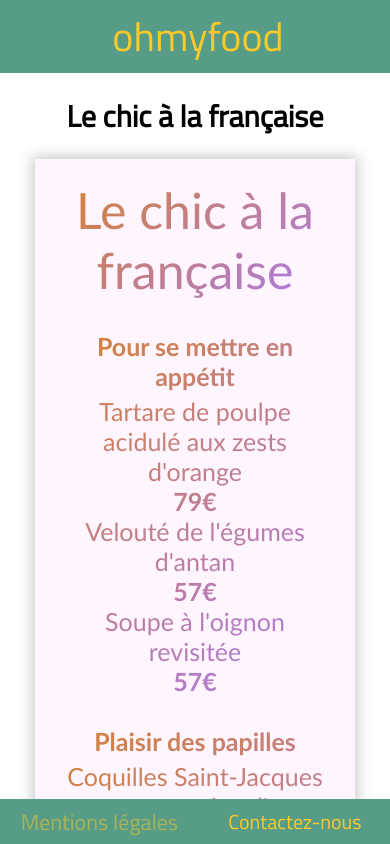
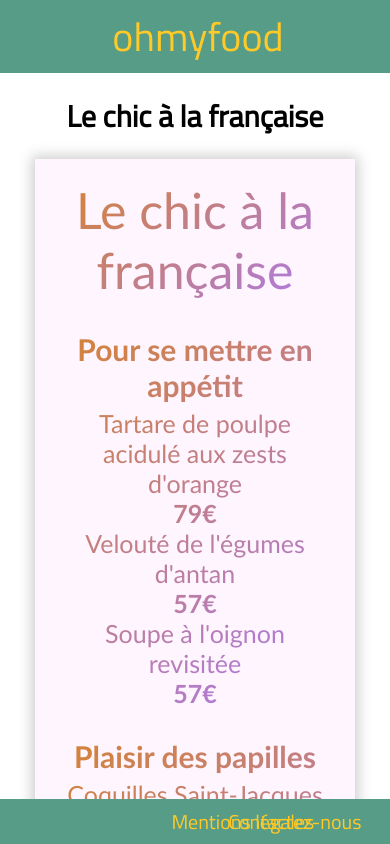
Before and after one commit to Meliodas973/OpenclassroomP3, a plain HTML site: page pagemenu_chic_française.html in a window 390 px wide. In both pictures the pointer is over the element "Mentions légales". Shown: the top 844 px of the page. Drawn offline with Linux system fonts and the light colour scheme; a web font is replaced by a local one.

Commit message:
18.09.2020
teste animation sur le footer
changer la police du h3 chic française

```diff
--- a/Style.css
+++ b/Style.css
@@ -200,11 +200,13 @@ footer h2{
 
 footer h2:hover {
     transition-property: transform;
-    /*transition-duration:  400ms;*/
-    transform: translate(50%);
-    transform: scale(1.1);
-    opacity: 0.5;
+    transition: transform 330ms ease-in-out;
+    transform: translate(100%);
+    transition-duration: 1s;
+
 }
+
+
 
 /* Page1 */
 
@@ -537,7 +539,7 @@ h2{
 
     .page2 h3 {
         margin: auto;
-        font-size: 25px;
+        font-size: 30px;
     }
 
     .page2 p {
```
